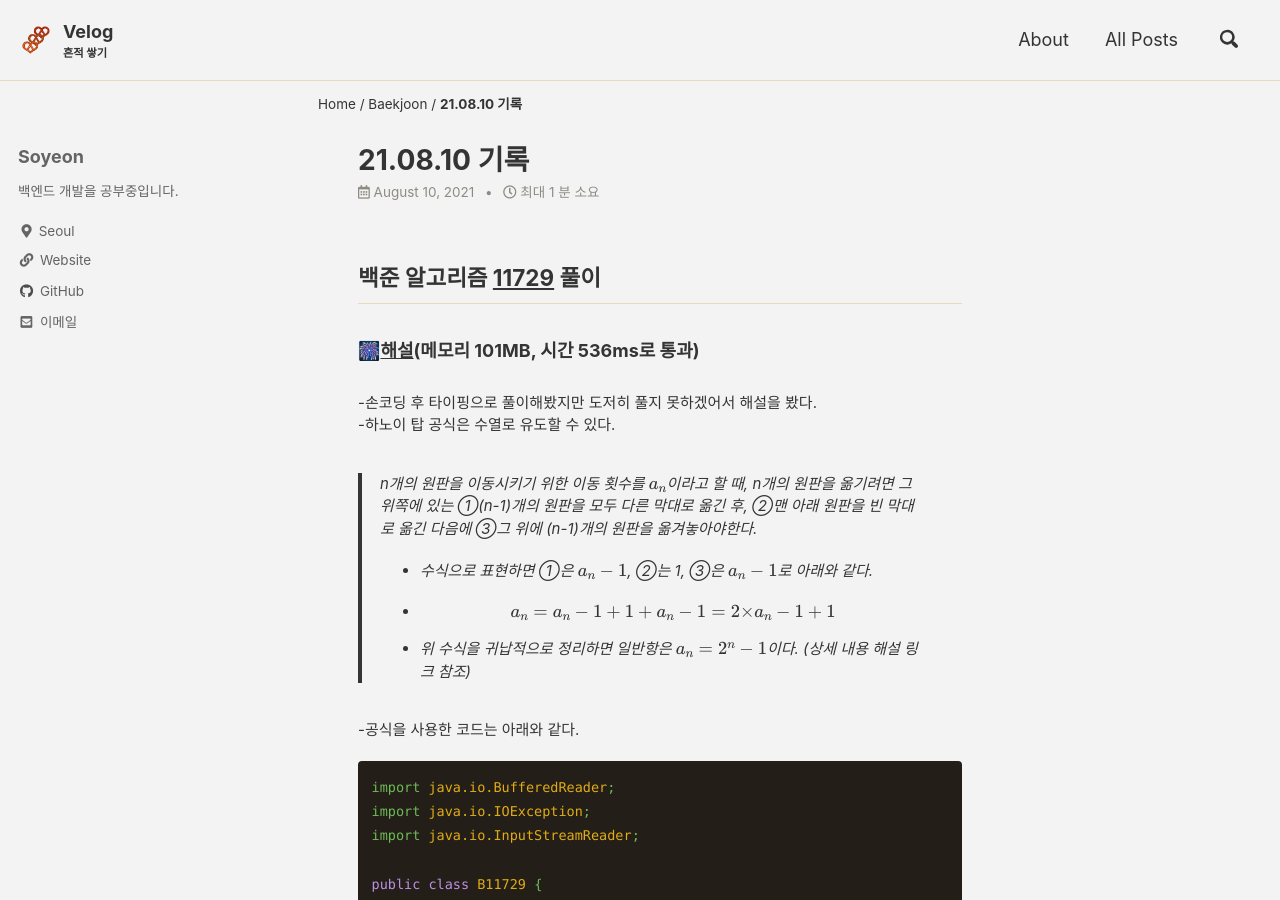
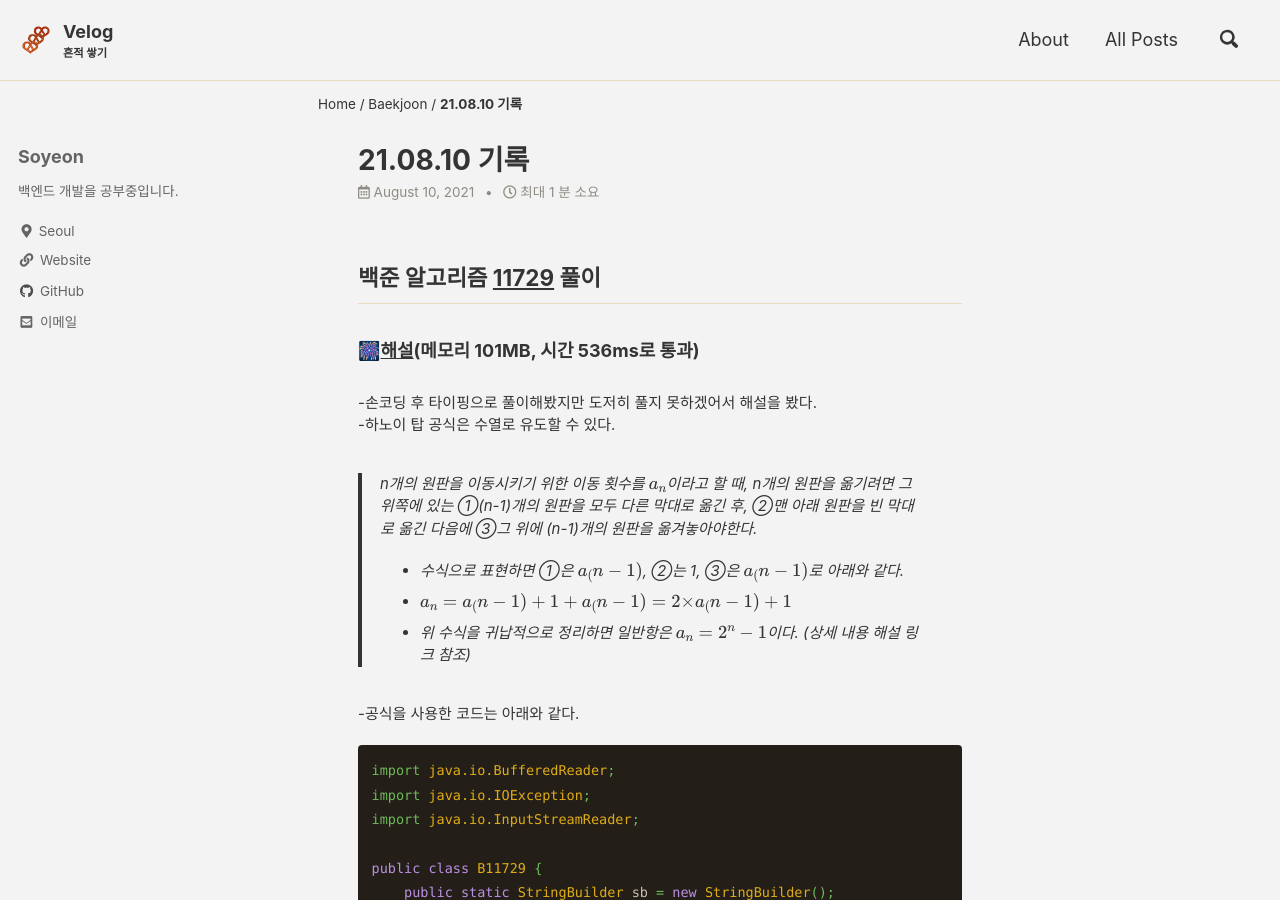
Before and after one commit to liv660/liv660.github.io, a Jekyll site: the page built from _posts/TIL/21.08.study/2021-08-10-210810.md, in a window 1280 px wide and 900 px high. Built offline with Jekyll 4.4.1, drawn with Linux system fonts in a browser that asks for light colours; cached includes are drawn as plain includes; formulas are drawn with MathJax 3.

Commit message:
Update 08.10 #11792 algorithm

```diff
--- a/_posts/TIL/21.08.study/2021-08-10-210810.md
+++ b/_posts/TIL/21.08.study/2021-08-10-210810.md
@@ -13,8 +13,8 @@ use_math: true
   -손코딩 후 타이핑으로 풀이해봤지만 도저히 풀지 못하겠어서 해설을 봤다.<br>
   -하노이 탑 공식은 수열로 유도할 수 있다.<br>
   > n개의 원판을 이동시키기 위한 이동 횟수를 $a_n$이라고 할 때, n개의 원판을 옮기려면 그 위쪽에 있는 ①(n-1)개의 원판을 모두 다른 막대로 옮긴 후, ②맨 아래 원판을 빈 막대로 옮긴 다음에 ③그 위에 (n-1)개의 원판을 옮겨놓아야한다.
-  * 수식으로 표현하면 ①은 $a_n-1$, ②는 1, ③은 $a_n-1$로 아래와 같다.
-  * $$a_n = a_n-1 + 1 + a_n-1 = 2 × a_n-1 + 1$$
+  * 수식으로 표현하면 ①은 $a_(n-1)$, ②는 1, ③은 $a_(n-1)$로 아래와 같다.
+  * $a_n = a_(n-1) + 1 + a_(n-1) = 2 × a_(n-1) + 1$
   * 위 수식을 귀납적으로 정리하면 일반항은 $a_n = 2^n - 1$이다. (상세 내용 해설 링크 참조)
 
   -공식을 사용한 코드는 아래와 같다.<br>
```
